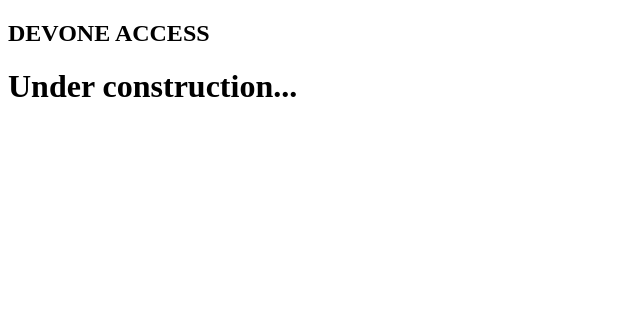
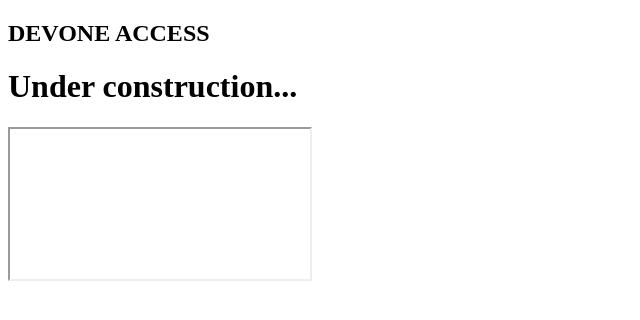
Before and after one commit to nguyenlam23/one, a plain HTML site: page index.html in a window 1280 px wide. Shown: the whole page, without its empty margins (0-640 px from the left). Drawn offline with Linux system fonts and the light colour scheme.

Commit message:
Update index.html

```diff
--- a/index.html
+++ b/index.html
@@ -8,6 +8,7 @@
     <div>
         <h2>DEVONE ACCESS</h2>
         <h1>Under construction...</h1>
+        <iframe>https://docs.google.com/spreadsheets/d/e/2PACX-1vSuoi7sGA0bqKaqhcbAbNFhO7Cp7hq3VM9nYnyYZD5ZXnnOeEdlCHkyJQCVvK5JZRj0JEkr1pm2P0Y8/pubhtml?gid=0&single=true/<iframe>
     </div>
 </body>
 </html>
```
